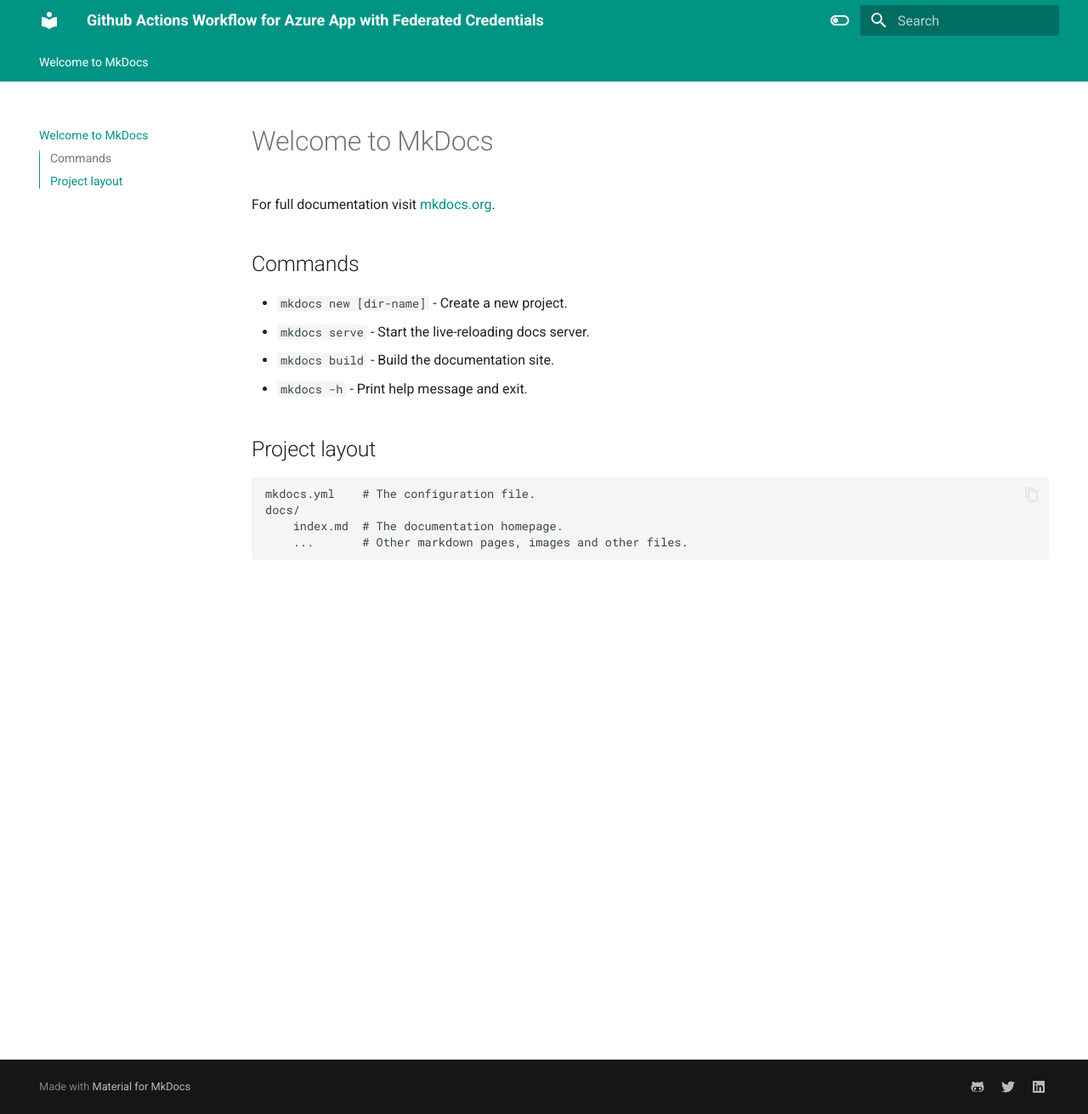
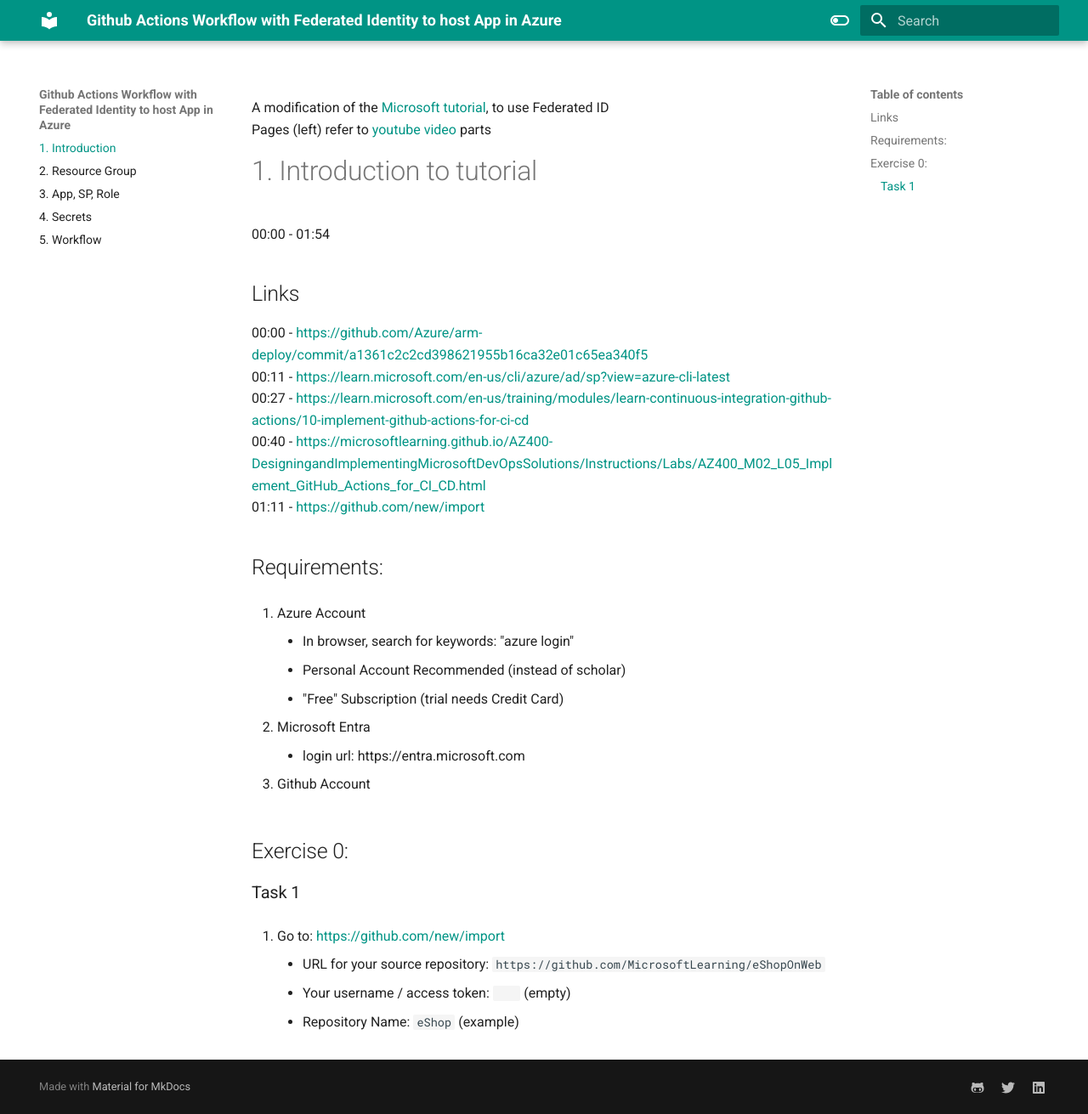
Before and after one commit to fernandoroa/gh-actions-tuto-fede, an MkDocs documentation site: the page built from docs/index.md, in a window 1280 px wide and 1311 px high. Shown: the whole window at 85% size. Built offline with MkDocs 1.6.1 and Material for MkDocs 9.7.7, drawn with Linux system fonts in a browser that asks for light colours.

Commit message:
feat: pages content

````diff
--- a/docs/index.md
+++ b/docs/index.md
@@ -1,17 +1,38 @@
-# Welcome to MkDocs
+A modification of the [Microsoft tutorial](https://learn.microsoft.com/en-us/training/modules/learn-continuous-integration-github-actions/10-implement-github-actions-for-ci-cd), to use Federated ID
+Pages (left) refer to [youtube video](https://www.youtube.com/watch?v=0jPclM5fALs) parts
 
-For full documentation visit [mkdocs.org](https://www.mkdocs.org).
+# 1. Introduction to tutorial
 
-## Commands
+00:00 - 01:54
 
-* `mkdocs new [dir-name]` - Create a new project.
-* `mkdocs serve` - Start the live-reloading docs server.
-* `mkdocs build` - Build the documentation site.
-* `mkdocs -h` - Print help message and exit.
+## Links
 
-## Project layout
+00:00 - [https://github.com/Azure/arm-deploy/commit/a1361c2c2cd398621955b16ca32e01c65ea340f5](https://github.com/Azure/arm-deploy/commit/a1361c2c2cd398621955b16ca32e01c65ea340f5)
+00:11 - [https://learn.microsoft.com/en-us/cli/azure/ad/sp?view=azure-cli-latest](https://learn.microsoft.com/en-us/cli/azure/ad/sp?view=azure-cli-latest)
+00:27 - [https://learn.microsoft.com/en-us/training/modules/learn-continuous-integration-github-actions/10-implement-github-actions-for-ci-cd](https://learn.microsoft.com/en-us/training/modules/learn-continuous-integration-github-actions/10-implement-github-actions-for-ci-cd)
+00:40 - [https://microsoftlearning.github.io/AZ400-DesigningandImplementingMicrosoftDevOpsSolutions/Instructions/Labs/AZ400_M02_L05_Implement_GitHub_Actions_for_CI_CD.html](https://microsoftlearning.github.io/AZ400-DesigningandImplementingMicrosoftDevOpsSolutions/Instructions/Labs/AZ400_M02_L05_Implement_GitHub_Actions_for_CI_CD.html)
+01:11 - [https://github.com/new/import](https://github.com/new/import)
 
-    mkdocs.yml    # The configuration file.
-    docs/
-        index.md  # The documentation homepage.
-        ...       # Other markdown pages, images and other files.
+## Requirements:
+
+1.  Azure Account
+
+    - In browser, search for keywords: "azure login"
+    - Personal Account Recommended (instead of scholar)
+    - "Free" Subscription (trial needs Credit Card)
+
+2.  Microsoft Entra
+
+    - login url: https://entra.microsoft.com
+
+3.  Github Account
+
+## Exercise 0:
+
+### Task 1
+
+2.  Go to: [https://github.com/new/import](https://github.com/new/import)
+
+    - URL for your source repository: `https://github.com/MicrosoftLearning/eShopOnWeb`
+    - Your username / access token: <code>&nbsp;&nbsp;&nbsp;</code> (empty)
+    - Repository Name: `eShop` (example)
--- /dev/null
+++ b/docs/page5.md
@@ -0,0 +1,61 @@
+Pages (left) refer to [youtube video](https://www.youtube.com/watch?v=0jPclM5fALs) parts
+
+# 5. Modify Workflow and commit changes, deployment
+
+07:49 - end
+
+## Requirements:
+
+## Exercise 1:
+
+### Task 2 (modified)
+
+1.  Remove unnecessary file to avoid some errors:
+
+    - Go to Code tab in Github
+    - Navigate to `.github/workflows/dotnetcore.yml`
+    - Click on `...` menu (top right)
+    - Click on `Delete file`
+    - Click on `Commit Changes` button
+
+2.  Update `eshoponweb-cicd.yml`
+
+    - Navigate to `.github/workflows/eshoponweb-cicd.yml`
+    - Uncomment line 4: `on: [push, ...]`
+
+    - Add id-token permissions:
+      Add this after `on:` line
+
+          ```yml title="eshoponweb-cicd.yml"
+          permissions:
+            contents: read
+            id-token: write
+          ```
+
+    - Update `env:` section:
+
+          - Remove line with `SUBSCRIPTION-ID`, it should be a secret
+          - For `RESOURCE-GROUP`, use `rg-eshoponweb-federated`, as in command line, previously
+          - For `WEBAPP-NAME`, use a globally unique name, i.e. `eShop-unique-1546`
+
+    - In the `login` step:
+
+          - remove `creds:` key line
+          - add:
+
+              ```yml title="eshoponweb-cicd.yml"
+              client-id: ${{ secrets.AZURE_CLIENT_ID }}
+              tenant-id: ${{ secrets.AZURE_TENANT_ID }}
+              subscription-id: ${{ secrets.AZURE_SUBSCRIPTION_ID }}
+              ```
+
+    - In the `deploy` step:
+
+          - substitute `env.SUBSCRIPTION-ID` with `secrets.AZURE_SUBSCRIPTION_ID`
+
+    - Commit changes
+
+### Task 3
+
+1.  Go to `Actions` menu in Github
+2.  Go to the URL of the App in the browser
--- a/mkdocs.yml
+++ b/mkdocs.yml
@@ -1,10 +1,15 @@
-site_name: Github Actions Workflow for Azure App with Federated Credentials
+site_name: Github Actions Workflow with Federated Identity to host App in Azure
+nav:
+  - "1. Introduction": "index.md"
+  - "2. Resource Group": "page2.md"
+  - "3. App, SP, Role": "page3.md"
+  - "4. Secrets": "page4.md"
+  - "5. Workflow": "page5.md"
+
 theme:
   name: material
   features:
-    - navigation.tabs
     - navigation.sections
-    - toc.integrate
     - navigation.top
     - search.suggest
     - search.highlight
````
Also changed, not shown: docs/page2.md (added, +54 -0 lines), docs/page3.md (added, +36 -0 lines), docs/page4.md (added, +55 -0 lines).
